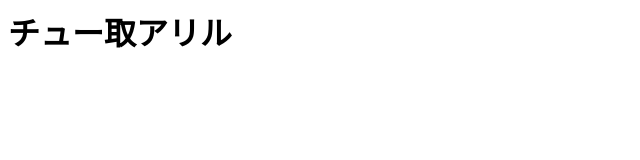
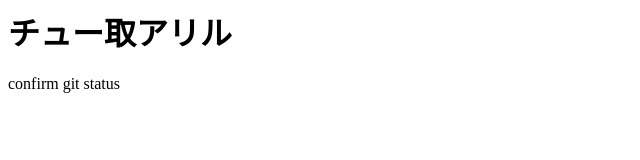
Before and after one commit to taku-kun/git_lesson, a plain HTML site: page index.html in a window 1280 px wide. Shown: the whole page, without its empty margins (0-640 px from the left). Drawn offline with Linux system fonts and the light colour scheme.

Commit message:
git status コマンドの追記

```diff
--- a/index.html
+++ b/index.html
@@ -1 +1,2 @@
 <H1>チュー取アリル</h1>
+  <p> confirm git status</p>
```
